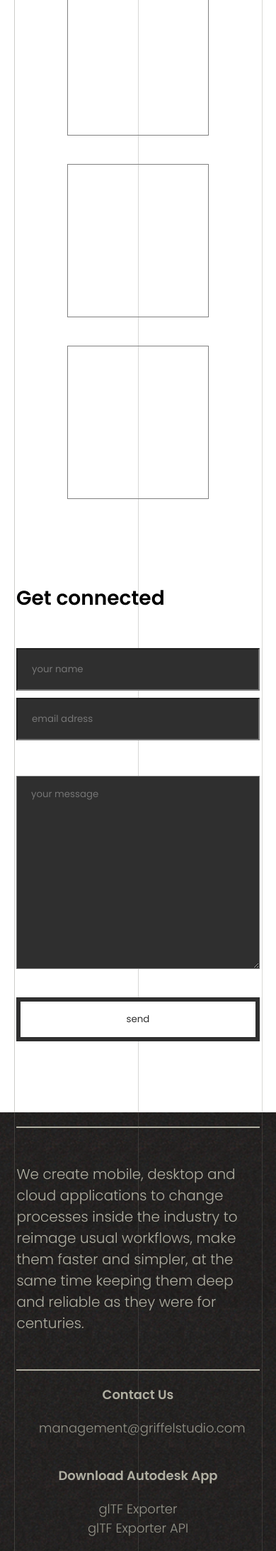
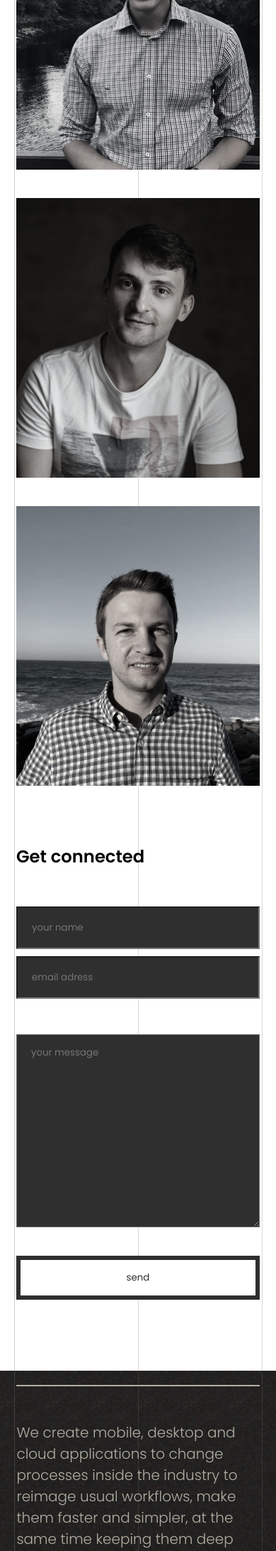
Before and after one commit to griffelstudio/griffel_studio, a Django app: page / in a window 390 px wide. Shown: the part 2840-5025 px from the top of the page at 71% size. Run offline with Django 3.2, Linux system fonts and the light colour scheme.

Commit message:
fix: template,add foto

```diff
--- a/mainsite/static/mainsite/style.css
+++ b/mainsite/static/mainsite/style.css
@@ -258,13 +258,13 @@ main{
   font-family: Poppins;
   font-style: normal;
   font-weight: bold;
-  font-size: calc(24px + 16 * (100vw / 1536));
-  line-height: 60px;
+  font-size: calc(1.5rem + 1 * (100vw / 1536));
+  line-height: 3.75rem;
 }
 .test{
   font-style: normal;
   font-weight: bold;
-  font-size: 40px;
+  font-size: 2.5rem;
 
 }
 .article50{
@@ -398,8 +397,21 @@ textarea{
 .foto{
   width: 200px;
   height: 216px;
-  border: 1px solid grey;
   margin-bottom: 40px;
+  filter: grayscale(0.9);
+  background-size: cover;
+  background-repeat: no-repeat;
+}
+
+.foto:nth-child(1){
+  background-image: url('img/sasha.jpg');
+}
+.foto:nth-child(2){
+  background-image: url('img/kirya.jpg');
+}
+.foto:nth-child(3){
+  background-image: url('img/volod.jpg');
+  margin-bottom: 0px;
 }
 footer{
   display: flex;
@@ -469,7 +481,7 @@ footer .text p{
   font-weight: 300;
   text-decoration: none;
   color: #b0afa2;
-  font-size: 18px;
+  font-size: 1.12rem;
   line-height: inherit;
 
 }
@@ -478,12 +490,12 @@ footer .text p{
   display: block;
   text-align: left;
   padding-left: 0;
-  font-size: 18px;
+  font-size: 1.12rem;
   font-weight: 300;
 }
 .content li:nth-child(1),.content li:nth-child(1) a{
   margin-bottom: 20px;
-  font-size: 18px;
+  font-size: 1.12rem;
   font-weight: bold;
 }
 
@@ -907,6 +904,9 @@ input[type='submit'].copy-bottom:focus:hover{
     font-size: 20px;
     line-height: 28px;
 
+  }
+  .team .article50:nth-child(2){
+    padding-top: 0px;
   }
   .products {
     margin-bottom: 0px;
@@ -987,7 +987,12 @@ header  a {
 
 @media (max-width:500px)
 {
+.foto{
+  width: 100%;
+  height: 101vw;
+}
 .video-container {
     width: 100%;
     height: calc(100vw/2);
+  }
 }
--- a/mainsite/templates/mainsite/index.html
+++ b/mainsite/templates/mainsite/index.html
@@ -21,7 +21,7 @@
       </section>
 
       <section class="solutions item">
-        <article class="article50">
+        <div class="article50">
         <h2 class="header">Solutions</h2>
           <!-- <h2 class="header test">Solutions</h2> -->
         <div class="text">
@@ -47,19 +47,19 @@
             programs for your AEC business.
           </p>
         </div>
-        </article>
-        <article class="article50">
+      </div>
+        <div class="article50">
           <ul class="feature">
             <li><p>Mobile and web application development</p></li>
             <li><p>Revit plugins creation</p></li>
             <li><p>Mixed Reality solutions</p></li>
             <img class="vector_3" src="{% static 'mainsite/img/Vector3.svg' %}" alt="">
           </ul>
-        </article>
+        </div>
       </section>
 
       <section class="team item">
-        <article class="article50">
+        <div class="article50">
         <h2 class="header">Team</h2>
         <div class="text">
           <p>
@@ -75,16 +75,16 @@
             so you can reach us anytime
           </p>
         </div>
-        </article>
-        <article class="article50">
+      </div>
+        <div class="article50">
           <div class="foto"></div>
           <div class="foto"></div>
           <div class="foto"></div>
-        </article>
+        </div>
       </section>
 
       <section id="get-connected" class="get-connected">
-        <article class="article100">
+        <div class="article100">
         <h2 class="header">Get connected</h2>
         <div class="get-connected-form">
           <form onsubmit="alert('Your message has been sent.')" action="{% url 'mainsite:form_url' %}" method="post">
@@ -95,7 +95,7 @@
               <button   class=" btn " type="submit" value="copy">send</button>
           </form>
         </div>
-        </article>
+      </div>
       </section>
 
     </main>
```
Also changed, not shown: other parts of mainsite/static/mainsite/style.css (+13 -29 lines), mainsite/templates/mainsite/contacts.html (+4 -4 lines), mainsite/templates/mainsite/exporter.html (+4 -8 lines), mainsite/templates/mainsite/exporter_api.html (+16 -18 lines), mainsite/templates/mainsite/products.html (+4 -4 lines), mainsite/static/mainsite/img/kirya.jpg (added), mainsite/static/mainsite/img/sasha.jpg (added), mainsite/static/mainsite/img/volod.jpg (added).
